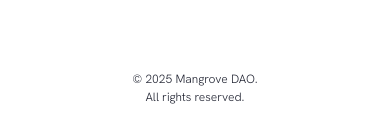
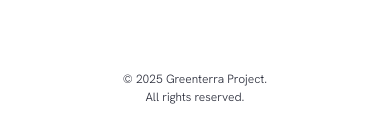
Before and after one commit to Rafly-Ananda/maja-labs-greentera, a Next.js app: page / in a window 390 px wide. Both pictures are taken after a click on the button 346 px from the left and 30 px from the top of the page. Shown: the part 714-844 px from the top of the page. Built offline with nearby package versions, Linux system fonts and the light colour scheme; a web font is replaced by a local one.

Commit message:
fix(copywriting): change boilerplate copywriting

```diff
--- a/src/app/page.tsx
+++ b/src/app/page.tsx
@@ -476,7 +476,7 @@
         </h4>
 
         <ul className="flex flex-col items-center justify-center font-[family-name:var(--font-hanken)] text-[12px] lg:text-lg font-light lg:hidden">
-          <li>&copy; 2025 Mangrove DAO.</li>
+          <li>&copy; 2025 Greenterra Project.</li>
           <li>All rights reserved.</li>
         </ul>
       </div>
--- a/src/components/Navbar.tsx
+++ b/src/components/Navbar.tsx
@@ -106,7 +106,7 @@
 
               <li className="absolute bottom-6">
                 <ul className="flex flex-col items-center justify-center font-[family-name:var(--font-hanken)] text-[12px] lg:text-lg font-light lg:hidden">
-                  <li>&copy; 2025 Mangrove DAO.</li>
+                  <li>&copy; 2025 Greenterra Project.</li>
                   <li>All rights reserved.</li>
                 </ul>
               </li>
```
